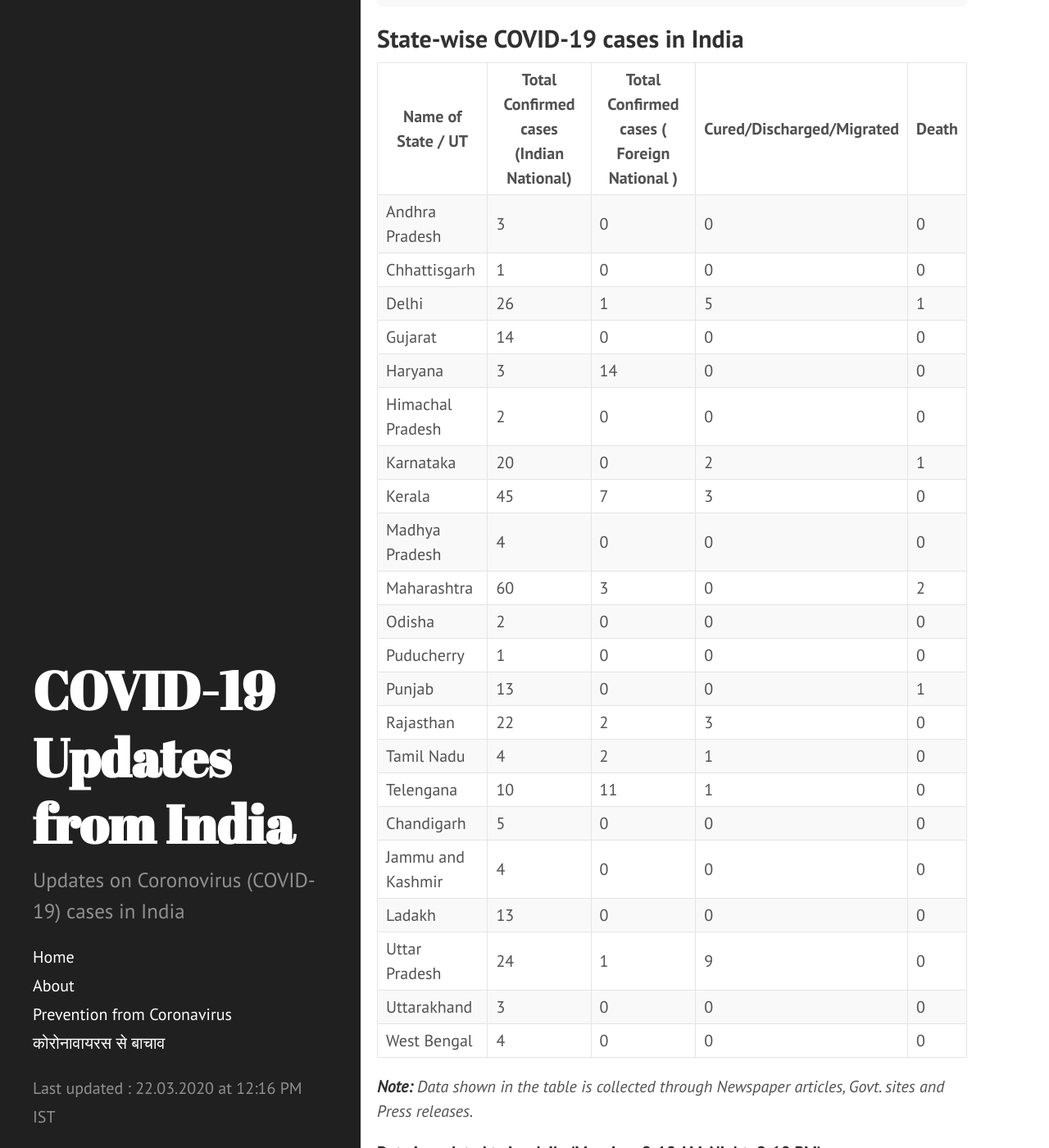
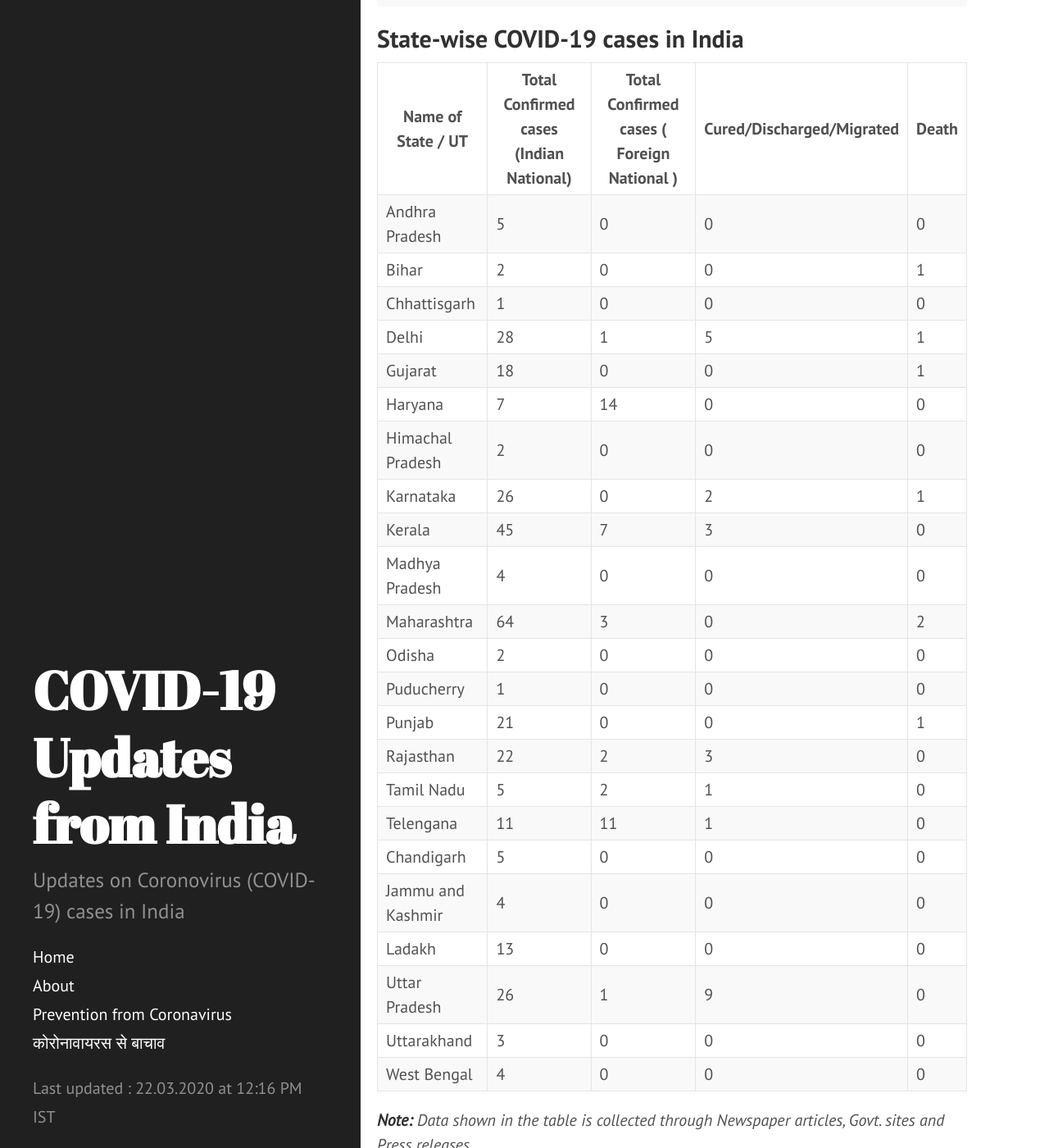
Before and after one commit to bhooraj/covid19updates-india, a Jekyll site: the page built from _posts/2020-03-21-home.md, in a window 1280 px wide and 1400 px high, scrolled down 534 px. Shown: the whole window at 82% size. Built offline with Jekyll 4.4.1, drawn with Linux system fonts in a browser that asks for light colours.

Commit message:
Update table.md

```diff
--- a/_includes/table.md
+++ b/_includes/table.md
@@ -1,24 +1,25 @@
 Name of State / UT | Total Confirmed cases (Indian National) | Total Confirmed cases ( Foreign National ) | Cured/Discharged/Migrated | Death
 ------- | -- | -- | --
-Andhra Pradesh | 3 | 0 | 0 | 0
+Andhra Pradesh | 5 | 0 | 0 | 0
+Bihar | 2 | 0 | 0 | 1
 Chhattisgarh | 1 | 0 | 0 | 0
-Delhi | 26 | 1 | 5 | 1
-Gujarat | 14 | 0 | 0 | 0
-Haryana | 3 | 14 | 0 | 0
+Delhi | 28 | 1 | 5 | 1
+Gujarat | 18 | 0 | 0 | 1
+Haryana | 7 | 14 | 0 | 0
 Himachal Pradesh | 2 | 0 | 0 | 0
-Karnataka | 20 | 0 | 2 | 1
+Karnataka | 26 | 0 | 2 | 1
 Kerala | 45 | 7 | 3 | 0
 Madhya Pradesh | 4 | 0 | 0 | 0
-Maharashtra | 60 | 3 | 0 | 2
+Maharashtra | 64 | 3 | 0 | 2
 Odisha | 2 | 0 | 0 | 0
 Puducherry | 1 | 0 | 0 | 0
-Punjab | 13 | 0 | 0 | 1
+Punjab | 21 | 0 | 0 | 1
 Rajasthan | 22 | 2 | 3 | 0
-Tamil Nadu | 4 | 2 | 1 | 0
-Telengana | 10 | 11 | 1 | 0
+Tamil Nadu | 5 | 2 | 1 | 0
+Telengana | 11 | 11 | 1 | 0
 Chandigarh | 5 | 0 | 0 | 0
 Jammu and Kashmir | 4 | 0 | 0 | 0
 Ladakh | 13 | 0 | 0 | 0
-Uttar Pradesh | 24 | 1 | 9 | 0
+Uttar Pradesh | 26 | 1 | 9 | 0
 Uttarakhand | 3 | 0 | 0 | 0
 West Bengal | 4 | 0 | 0 | 0
```
